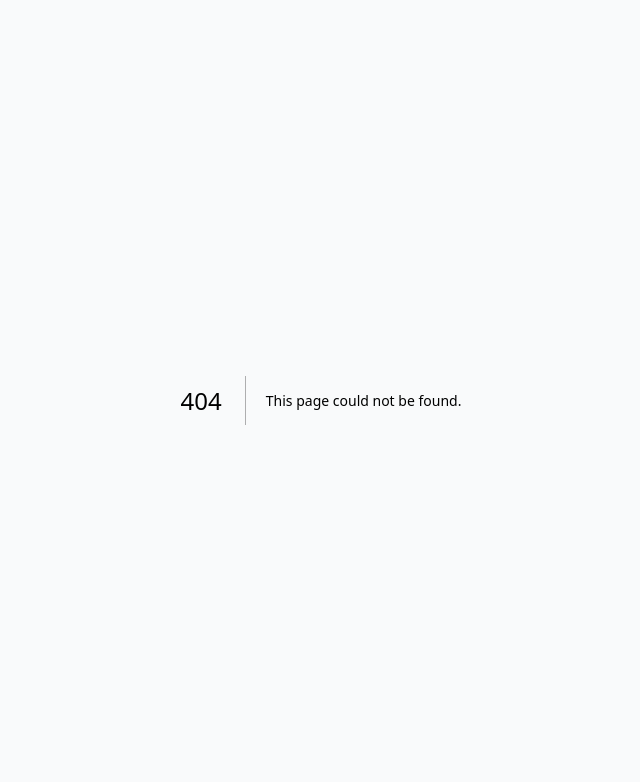
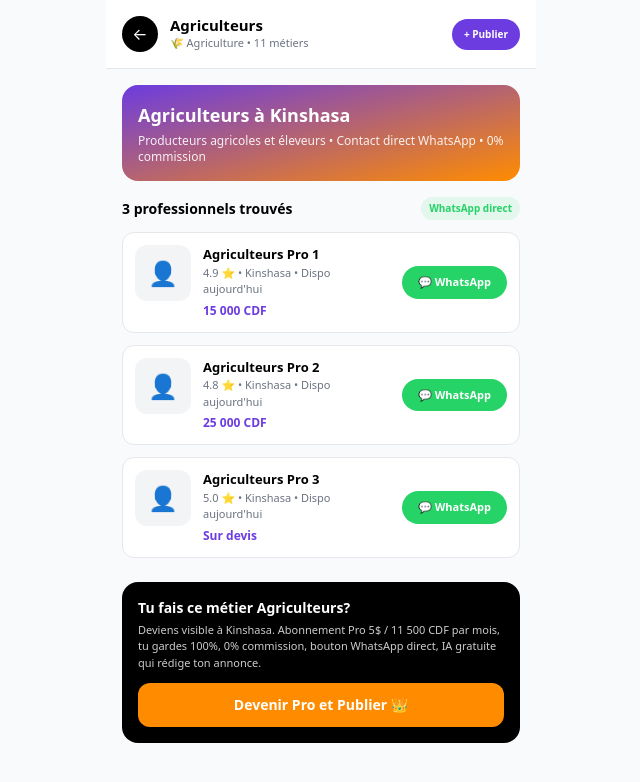
Before and after one commit to kongolokelvin47-cmd/Wenze-pwa, a Next.js app: page /categorie/agriculture/agriculteur in a window 1280 px wide. Before the commit this address had no page. Shown: the top 782 px of the page, without its empty margins (319-959 px from the left). Built offline with nearby package versions, Linux system fonts and the light colour scheme.

Commit message:
Create page for activity details with WhatsApp links

```diff
--- /dev/null
+++ b/app/categorie/[slug]/[activite]/page.tsx
@@ -0,0 +1,93 @@
+// app/categorie/[slug]/[activite]/page.tsx - PAGE FINALE ACTIVITÉ
+import Link from "next/link";
+import { CATEGORIES_WENZE, getCategorieById, getActiviteById } from "@/lib/categories";
+import { notFound } from "next/navigation";
+
+export default function PageActivite({ params }: { params: { slug: string; activite: string } }) {
+  const categorie = getCategorieById(params.slug);
+  if (!categorie) return notFound();
+
+  const activite = getActiviteById(params.slug, params.activite);
+  if (!activite) return notFound();
+
+  const getWaLink = (nomPro: string, prix?: string) => {
+    const msg = `Bonjour 👋 Je vous contacte depuis WENZE WENZE BUSINESS.
+
+Je suis intéressé par: ${activite.label} - ${nomPro}
+Catégorie: ${categorie.titreCourt}
+${prix ? `Prix vu: ${prix}` : ""}
+
+Vous êtes disponible à Kinshasa?
+Merci!`;
+    return `https://wa.me/243810000000?text=${encodeURIComponent(msg)}`;
+  };
+
+  // FAUX PRODUITS POUR TEST - tu remplaceras par ta DB plus tard
+  const pros = [
+    { id: 1, nom: `${activite.label} Pro 1`, prix: "15 000 CDF", note: "4.9 ⭐", img: "👤" },
+    { id: 2, nom: `${activite.label} Pro 2`, prix: "25 000 CDF", note: "4.8 ⭐", img: "👤" },
+    { id: 3, nom: `${activite.label} Pro 3`, prix: "Sur devis", note: "5.0 ⭐", img: "👤" },
+  ];
+
+  return (
+    <div className="max-w-[430px] mx-auto bg-gray-50 min-h-screen pb-24">
+      <header className="bg-white p-4 border-b sticky top-0 z-10">
+        <div className="flex items-center gap-3">
+          <Link href={`/categorie/${categorie.id}`} className="w-9 h-9 bg-black text-white rounded-full flex items-center justify-center">←</Link>
+          <div className="flex-1">
+            <h1 className="font-black text-[15px] leading-tight">{activite.label}</h1>
+            <p className="text-[11px] text-gray-500">{categorie.icon} {categorie.titreCourt} • {categorie.activites.length} métiers</p>
+          </div>
+          <Link href={`/publier?categorie=${categorie.id}&activite=${activite.id}`} className="bg-[#6C3CE0] text-white text-[10px] font-bold px-3 py-2 rounded-full">+ Publier</Link>
+        </div>
+      </header>
+
+      <div className="p-4">
+        <div className="bg-gradient-to-br from-[#6C3CE0] to-[#FF8C00] rounded-2xl p-4 text-white mb-4">
+          <h2 className="font-black text-lg">{activite.label} à Kinshasa</h2>
+          <p className="text-xs opacity-90 mt-1">{categorie.description} • Contact direct WhatsApp • 0% commission</p>
+        </div>
+
+        <div className="flex justify-between items-center mb-3">
+          <h3 className="font-bold text-sm">{pros.length} professionnels trouvés</h3>
+          <span className="text-[10px] bg-[#25D366]/10 text-[#25D366] px-2 py-1 rounded-full font-bold">WhatsApp direct</span>
+        </div>
+
+        <div className="space-y-3">
+          {pros.map(p => (
+            <div key={p.id} className="bg-white p-3 rounded-xl border flex gap-3">
+              <div className="w-14 h-14 rounded-xl bg-gray-100 flex items-center justify-center text-2xl">{p.img}</div>
+              <div className="flex-1">
+                <p className="font-bold text-[13px]">{p.nom}</p>
+                <p className="text-[11px] text-gray-500">{p.note} • Kinshasa • Dispo aujourd'hui</p>
+                <p className="text-[12px] font-black text-[#6C3CE0] mt-1">{p.prix}</p>
+              </div>
+              <a href={getWaLink(p.nom, p.prix)} target="_blank" className="self-center bg-[#25D366] text-white text-[11px] font-black px-4 py-2 rounded-full">
+                💬 WhatsApp
+              </a>
+            </div>
+          ))}
+        </div>
+
+        <div className="mt-6 bg-black text-white rounded-2xl p-4">
+          <p className="font-bold text-sm">Tu fais ce métier {activite.label}?</p>
+          <p className="text-[11px] opacity-80 mt-1">Deviens visible à Kinshasa. Abonnement Pro 5$ / 11 500 CDF par mois, tu gardes 100%, 0% commission, bouton WhatsApp direct, IA gratuite qui rédige ton annonce.</p>
+          <Link href={`/publier?categorie=${categorie.id}&activite=${activite.id}`} className="mt-3 bg-[#FF8C00] text-white text-center py-3 rounded-xl font-black text-sm block">
+            Devenir Pro et Publier 👑
+          </Link>
+        </div>
+      </div>
+    </div>
+  );
+}
+
+// Génère toutes les pages activites (110 pages)
+export function generateStaticParams() {
+  const params: { slug: string; activite: string }[] = [];
+  CATEGORIES_WENZE.forEach(cat => {
+    cat.activites.forEach(act => {
+      params.push({ slug: cat.id, activite: act.slug });
+    });
+  });
+  return params;
+            }
```
